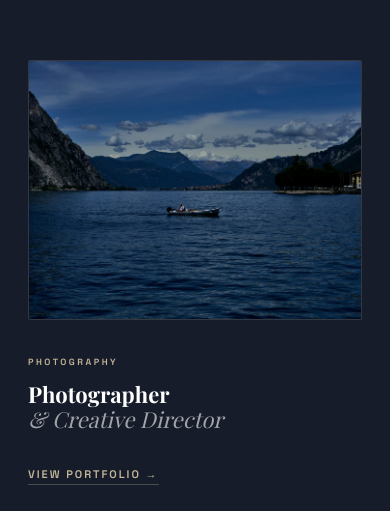
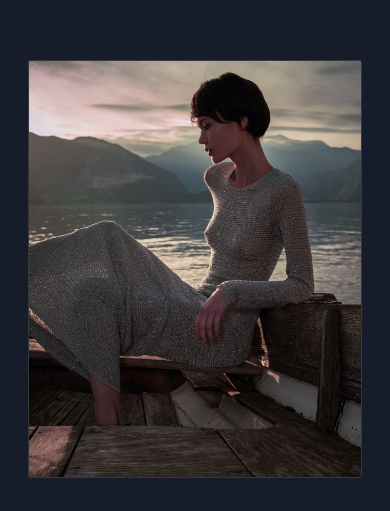
Before and after one commit to letsee43few/kristianeustace.com, a plain HTML site: page index.html in a window 390 px wide. Shown: the part 105-616 px from the top of the page. Drawn offline with nearby package versions, Linux system fonts and the light colour scheme; a web font is replaced by a local one.

Commit message:
Home photography panel on phones: the silver dress portrait (DSC06306, same shoot as the lakeside photo) in a 4:5 box; computers unchanged

```diff
--- a/index.html
+++ b/index.html
@@ -27,8 +27,8 @@
       <section class="panel panel--photo">
         <div class="panel-image">
           <picture>
-            <source media="(max-width: 680px)" srcset="photography/images/boat-on-the-lake.jpg">
-            <img src="photography/images/hero.jpg" alt="A lake between mountains, from Kristian Eustace's photography">
+            <source media="(max-width: 680px)" srcset="photography/images/silver-dress-in-boat.jpg">
+            <img src="photography/images/hero.jpg" alt="A woman in a silver knit dress by a lake at sunset, mountains behind">
           </picture>
         </div>
         <div class="panel-body">
--- a/style.css
+++ b/style.css
@@ -212,13 +212,14 @@ a { color: inherit; text-decoration: none; }
     border-bottom: 1px solid rgba(255,255,255,0.06);
   }
 
-  .panel-image img { object-position: 50% 58%; }
+  .panel-image img { object-position: 50% 60%; }
 
   .panel {
     padding: 40px 28px 44px;
   }
 
   .panel-image {
-    max-height: 260px;
+    aspect-ratio: 4 / 5;
+    max-height: none;
   }
 }
```
Also changed, not shown: photography/images/silver-dress-in-boat.jpg (added).
